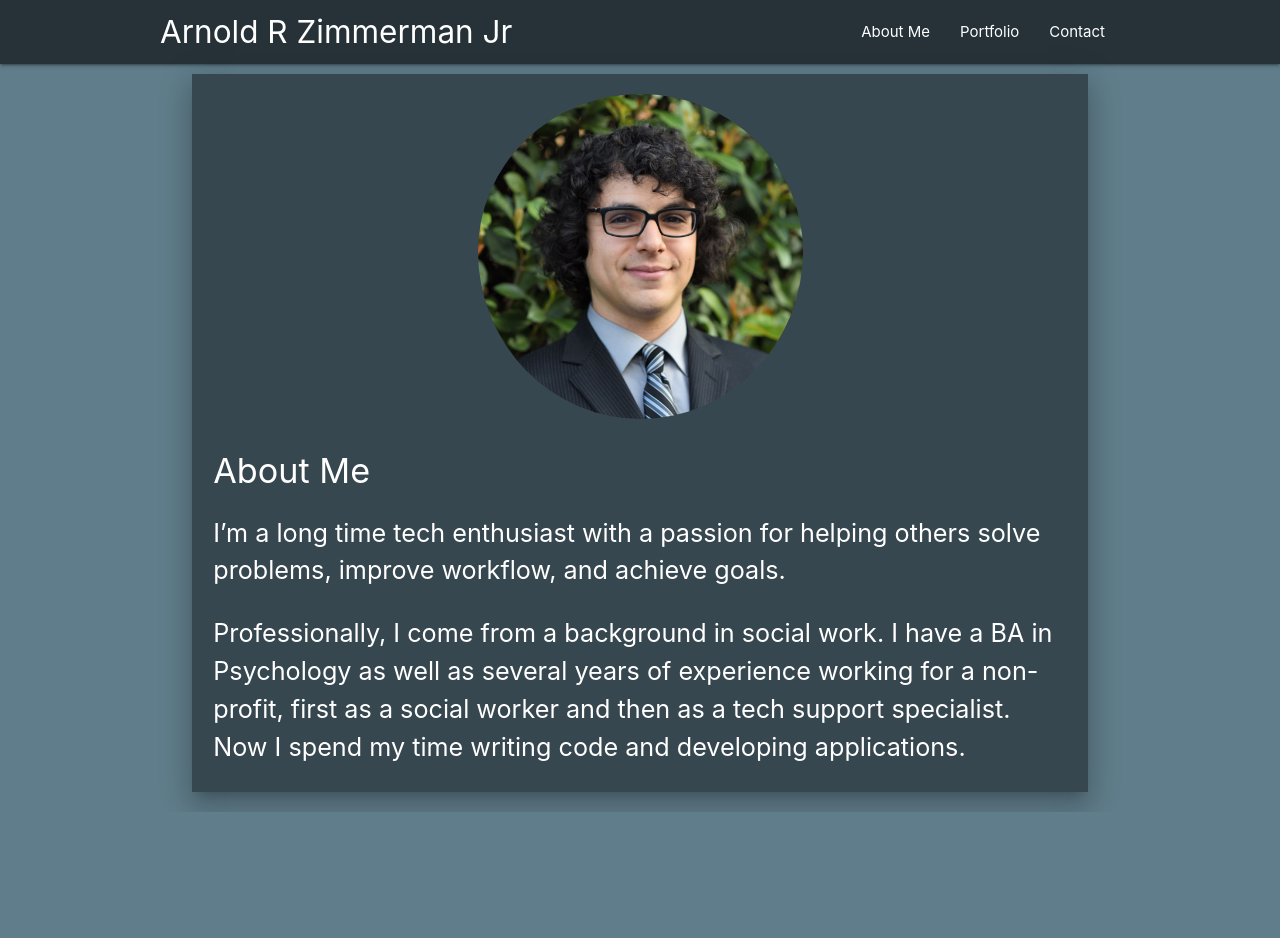
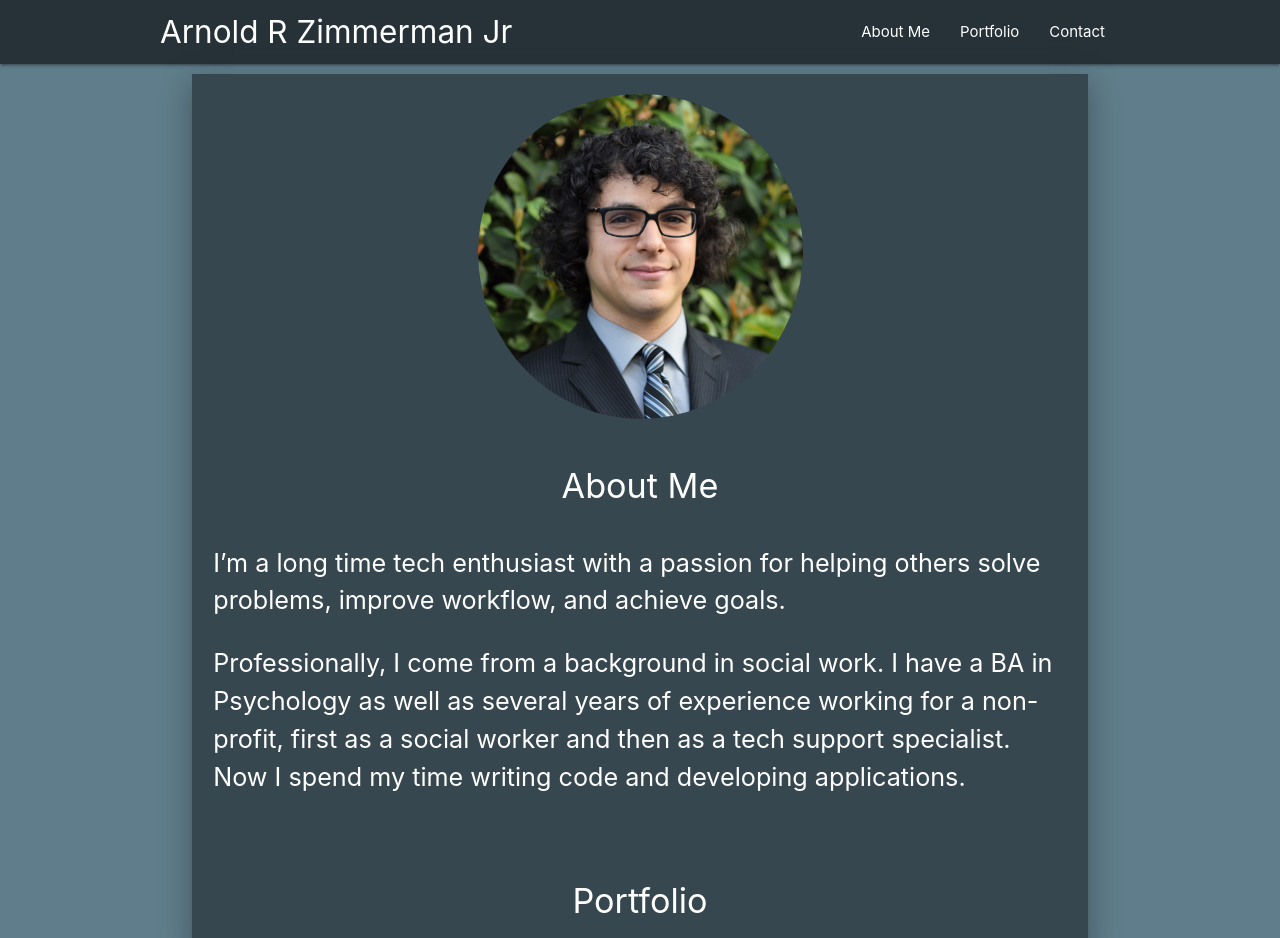
Before and after one commit to arnoldrz2/arz-portfolio, a plain HTML site: page index.html in a window 1280 px wide. Shown: the top 938 px of the page. Before the commit the page ends 812 px from the top, so only its background shows below. Drawn offline with nearby package versions, Linux system fonts and the light colour scheme.

Commit message:
started portfolio section

```diff
--- a/index.html
+++ b/index.html
@@ -27,13 +27,18 @@
 
                 <img src="images/me1.png" class="circle responsive-img" alt="Arnold R Zimmerman Jr">
 
-                <h4 id="section1">About Me</h4>
+                <h4 class="section">About Me</h4>
 
                 <p class="flow-text">I’m a long time tech enthusiast with a passion for helping others solve problems, improve workflow, and achieve goals.</p>
 
                 <p class="flow-text">Professionally, I come from a background in social work. I have a BA in Psychology as well as several years of experience working for a non-profit, first as a social worker and then as a tech support specialist. Now I spend my time writing code and developing applications.</p>
 
-            </div>
+                <br>
+
+                <h4 class="section">Portfolio</h4>
+
+
+
         </div>
 
 
--- a/style.css
+++ b/style.css
@@ -25,6 +25,6 @@
     padding: 0px 10px 0px 10px;
 }
 
-#section1 {
-    padding: 0px 10px 0px 10px;
+.section {
+    text-align: center;
 }
```
